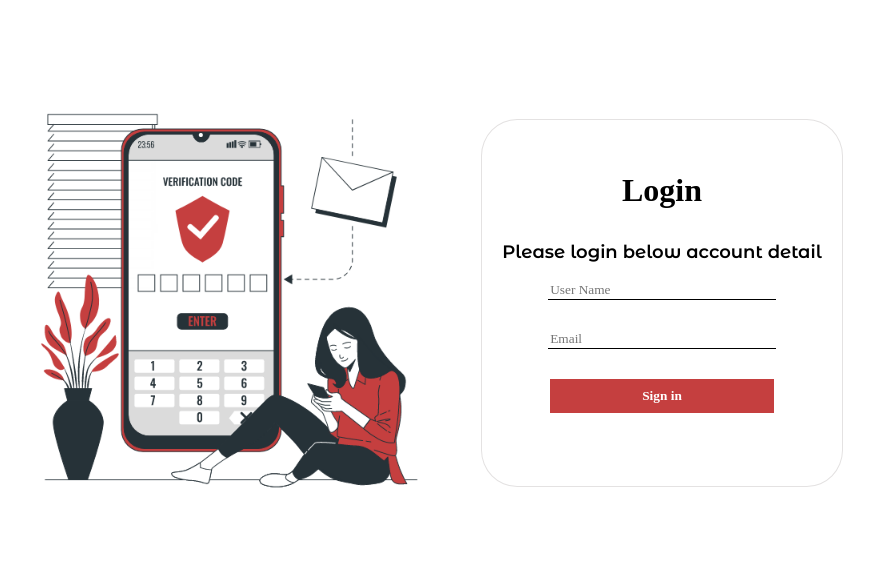
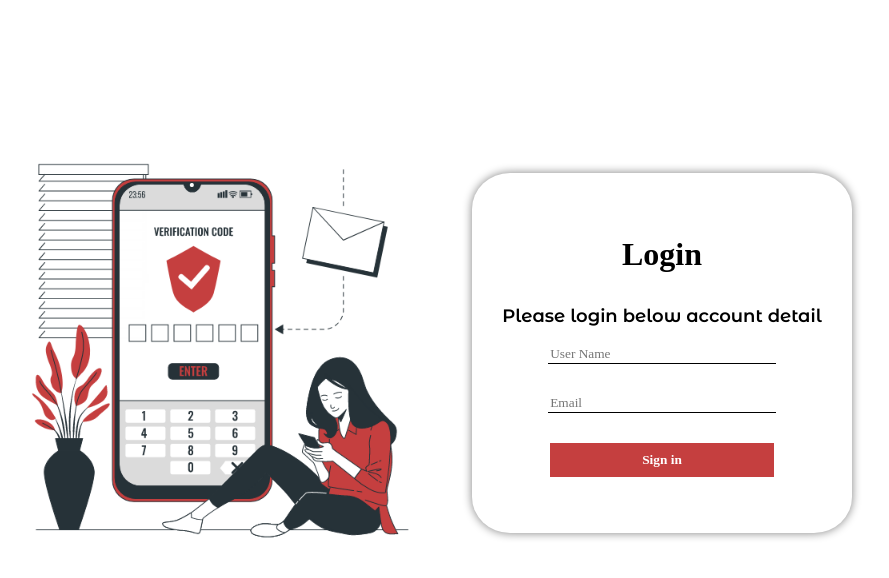
Before and after one commit to BeesanGhaith/Tarjama, a React (Create React App) app: page / in a window 1280 px wide. Shown: the top 578 px of the page, without its empty margins (228-1117 px from the left). Built offline with nearby package versions, Linux system fonts and the light colour scheme.

Commit message:
modify style of login page

```diff
--- a/src/component/Login/Login.css
+++ b/src/component/Login/Login.css
@@ -5,13 +5,13 @@
   flex-direction: row;
   align-items: center;
   justify-content: center;
-  margin-top: 10ch;
+  margin-top: 15ch;
 }
 
 .container-login {
-  border: solid 0.1ch rgb(228, 226, 226);
-  padding: 2ch 2ch 2ch 2ch;
+  padding: 3ch 3ch;
   border-radius: 10%;
+  box-shadow: 0 0 10px gray;
 }
 
 .title-login {
@@ -50,7 +50,7 @@
   font-size: larg;
   font-family: cursive;
   font-weight: bold;
-  margin-bottom: 8ch;
+  margin-bottom: 4ch;
   outline: none;
 }
 
@@ -66,21 +66,10 @@
   width: 80%;
 }
 
-.ErrorMessageLogin {
-  /* margin-bottom: 2ch;
+.error-message {
+  margin-bottom: 2ch;
     font-family: system-ui;
-    color: red;
+    color: #c53f3f;
     font-weight: bold;
-    font-size: small; */
+    font-size: 0.9rem;
 }
-
-/*
-  @media (max-width: 800px) {
-    .divLogin{
-      width: 54vh;
-    }
-    .divLogin2{
-      width: 40vh;
-    }
-  }
-   */
```
